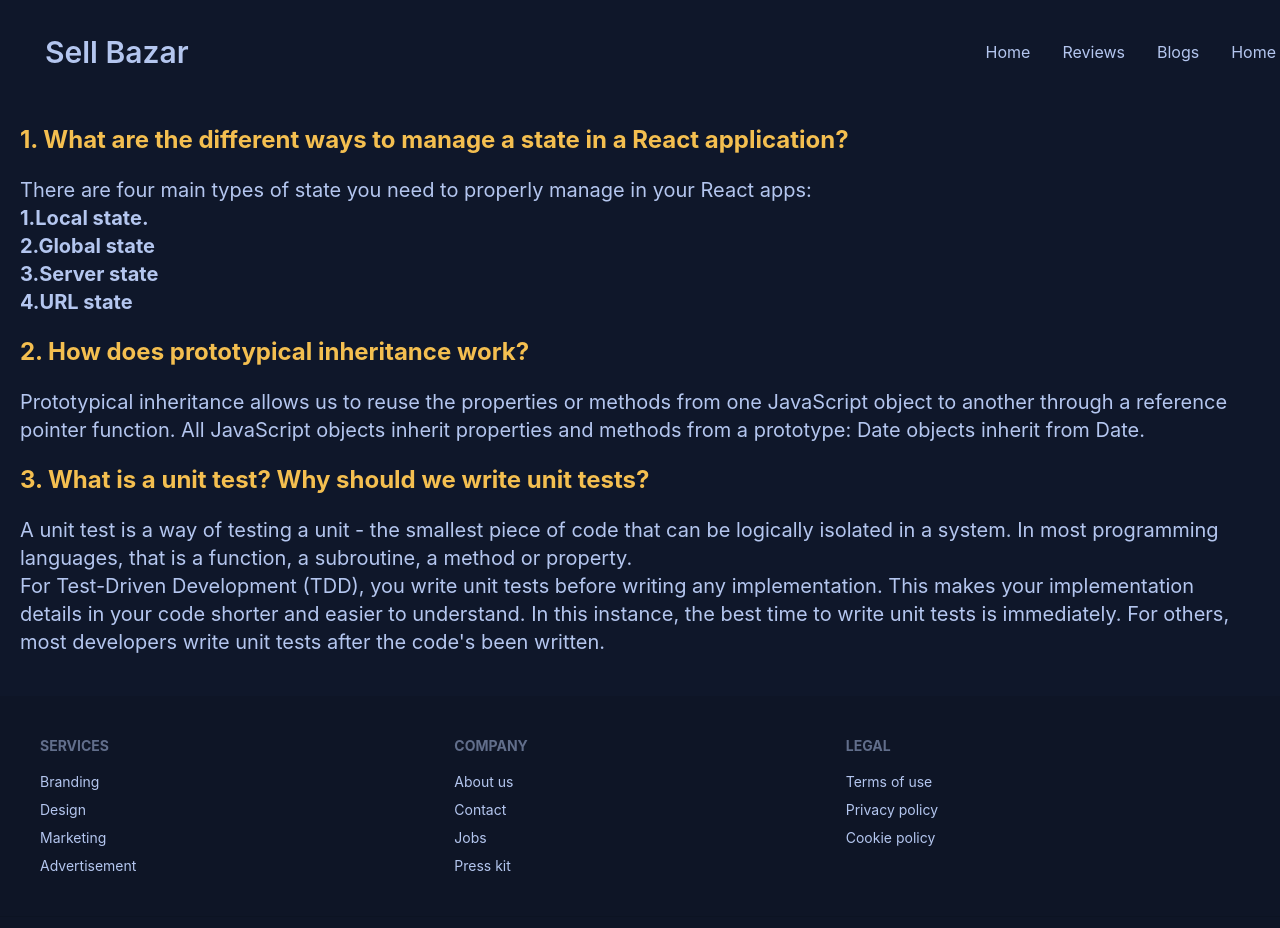
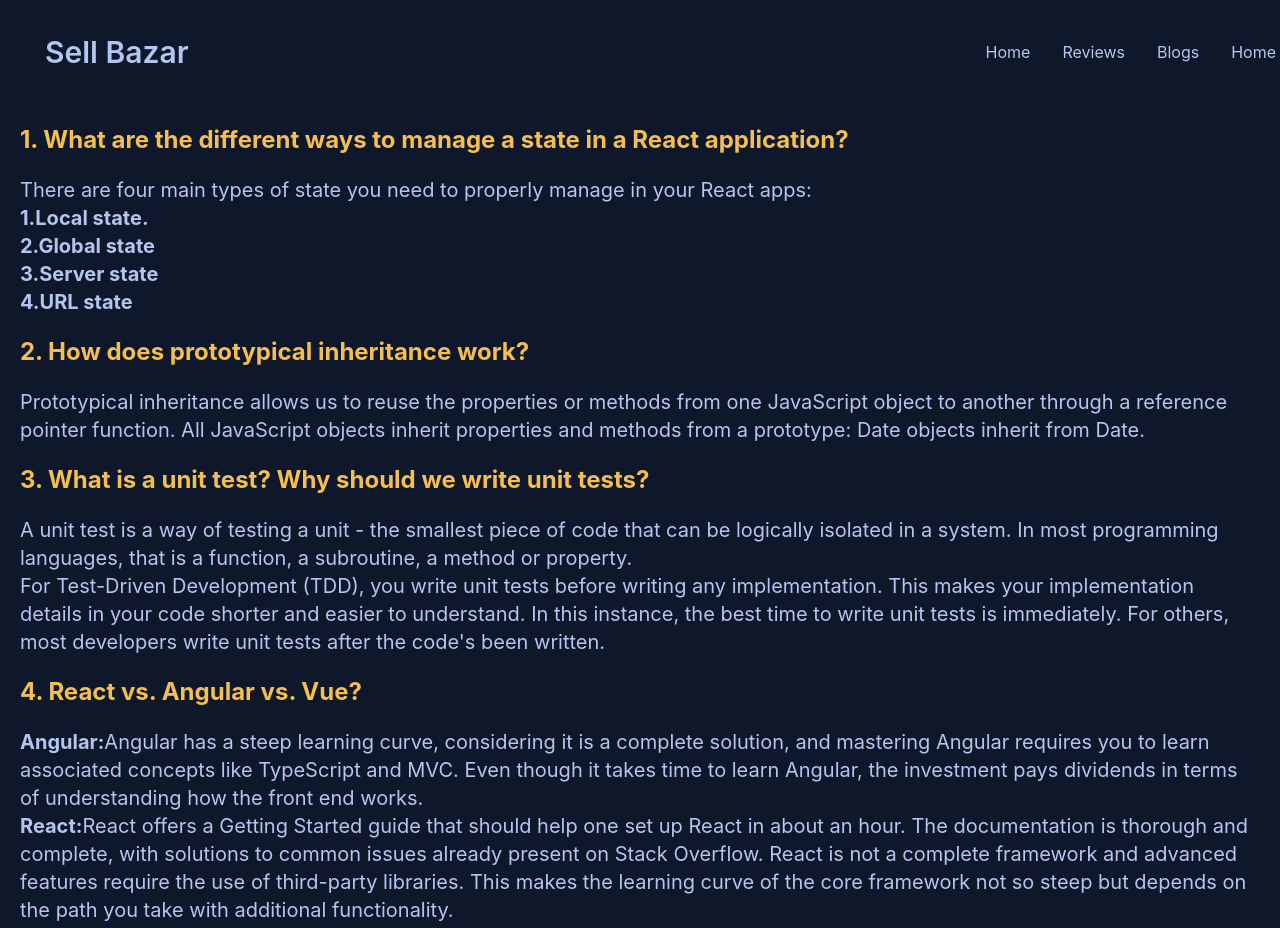
Before and after one commit to Abrahon/my-used-laptop-clients-repo, a React (Create React App) app: page /blogs in a window 1280 px wide. Shown: the top 928 px of the page. Built offline with nearby package versions, Linux system fonts and the light colour scheme.

Commit message:
added question -4

```diff
--- a/src/Pages/Blogs/Blogs.js
+++ b/src/Pages/Blogs/Blogs.js
@@ -19,7 +19,14 @@ const Blogs = () => {
             <p className='text-xl mb-5'>A unit test is a way of testing a unit - the smallest piece of code that can be logically isolated in a system. In most programming languages, that is a function, a subroutine, a method or property.<br />
                 For Test-Driven Development (TDD), you write unit tests before writing any implementation. This makes your implementation details in your code shorter and easier to understand. In this instance, the best time to write unit tests is immediately. For others, most developers write unit tests after the code's been written.
             </p>
-
+            <h1 className='text-2xl mb-5 font-bold text-warning'>4. React vs. Angular vs. Vue?</h1>
+            <p className='text-xl mb-5'><strong> Angular:</strong>
+                Angular has a steep learning curve, considering it is a complete solution, and mastering Angular requires you to learn associated concepts like TypeScript and MVC. Even though it takes time to learn Angular, the investment pays dividends in terms of understanding how the front end works.<br />
+               <strong> React:</strong>
+                React offers a Getting Started guide that should help one set up React in about an hour. The documentation is thorough and complete, with solutions to common issues already present on Stack Overflow. React is not a complete framework and advanced features require the use of third-party libraries. This makes the learning curve of the core framework not so steep but depends on the path you take with additional functionality.<br />
+                <strong>Vue:</strong>
+                Vue provides higher customizability and hence is easier to learn than Angular or React. Further, Vue has an overlap with Angular and React with respect to their functionality like the use of components. Hence, the transition to Vue from either of the two is an easy option. However, simplicity and flexibility of Vue is a double-edged sword — it allows poor code, making it difficult to debug and test.
+            </p>
         </div>
     );
 };
```
